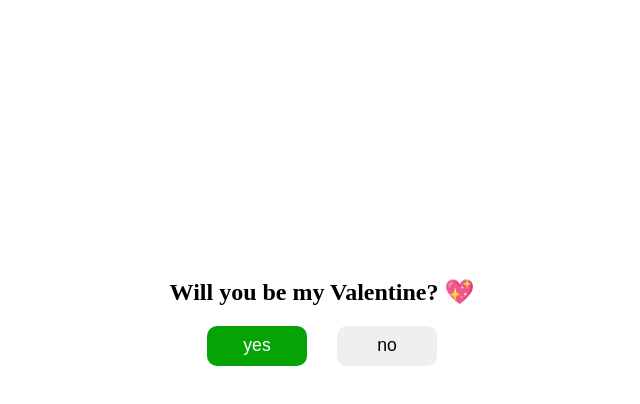
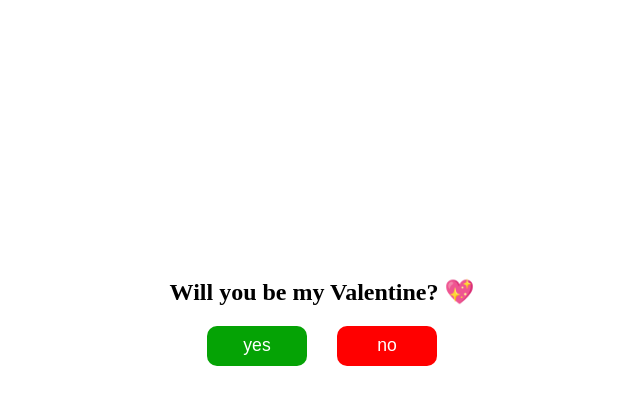
Before and after one commit to saadmkh/valentine-day-special, a plain HTML site: page index.html in a window 1280 px wide. In both pictures the pointer is over the button "no". Shown: the whole page, without its empty margins (318-958 px from the left). Drawn offline with Linux system fonts and the light colour scheme.

Commit message:
valentine day special

```diff
--- a/style.css
+++ b/style.css
@@ -65,3 +65,9 @@
         background-color: rgb(5, 163, 5);
         color: white;
     }
+
+    button:nth-child(2):hover{
+        background-color: red;
+        color: white;
+
+    }
```
